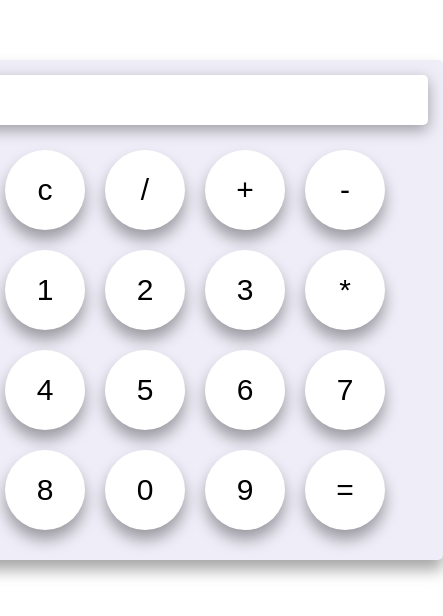
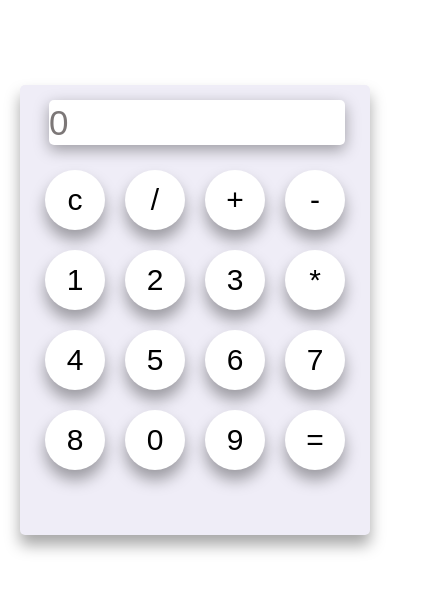
Before and after one commit to Dilipbhai2525/newspanel, a plain HTML site: page calculator/index.html in a window 390 px wide. Shown: the part 112-728 px from the top of the page, 443 px wide, since content can reach past the window. Drawn offline with Linux system fonts and the light colour scheme.

Commit message:
100% risponsive calculator

```diff
--- a/calculator/style.css
+++ b/calculator/style.css
@@ -64,29 +64,28 @@
   height: 100vh;          /* Full viewport height for demonstration */
 }
 
-
-@media (max-width: 992px) {
+@media (max-width: 1400px) {
     .content {
-        width: 60%;
-        height: 60%;
+        width: 350px;
+        height: 450px;
     }
 
     #display{
-        width: 500px;
-        height: 70px;
-        font-size: 45px;
+        width: 296px;
+        height: 45px;
+        font-size: 35px;
         border-radius: 5px;
         background-color: #ffffff;
         color: #000000;
         box-shadow: rgba(0, 0, 0, 0.35)0px 5px 15px;
         border: none;
-        margin-left: 15px;
+        margin-left: 14px;
     }
 
 
         .button{
-            width: 100px;
-            height: 100px;
+            width: 60px;
+            height: 60px;
             margin: 10px;
         }
 
@@ -95,40 +94,28 @@
     }
   }
 
-  @media (max-width: 768px) {
+  @media (max-width: 344px) {
     .content {
-        width: 500px;
-        height: 500px;
+        width: 328px;
+        height: 430px;
     }
 
     #display{
-        width: 450px;
-        height: 50px;
-        font-size: 35px;
+        width: 293px;
+        height: 45px;
+        font-size: 33px;
         border-radius: 5px;
         background-color: #ffffff;
         color: #000000;
         box-shadow: rgba(0, 0, 0, 0.35)0px 5px 15px;
         border: none;
-        margin-left: 15px;
+        margin-left: 5px;
     }
 
 
         .button{
-            width: 80px;
-            height: 80px;
-            margin: 10px;
+            width: 58px;
+            height: 58px;
+            margin: 8px;
         }
-
-    .btn{
-        padding: 15px 0px;
-    }
   }
-
-  @media (450px >= width) {
-    .content {
-        width: auto;
-        padding: auto;
-        margin: auto;
-    }
-  }
```
